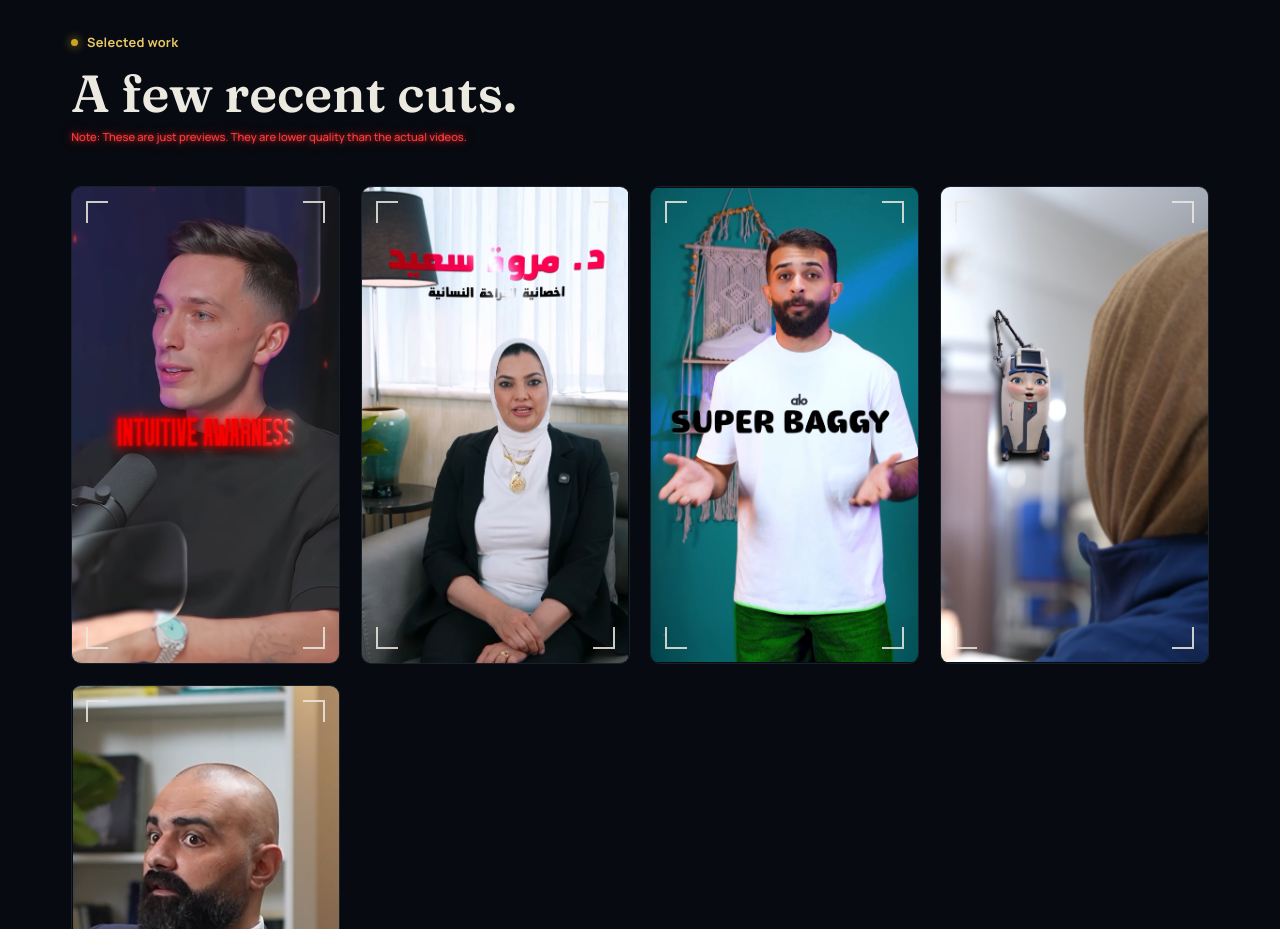
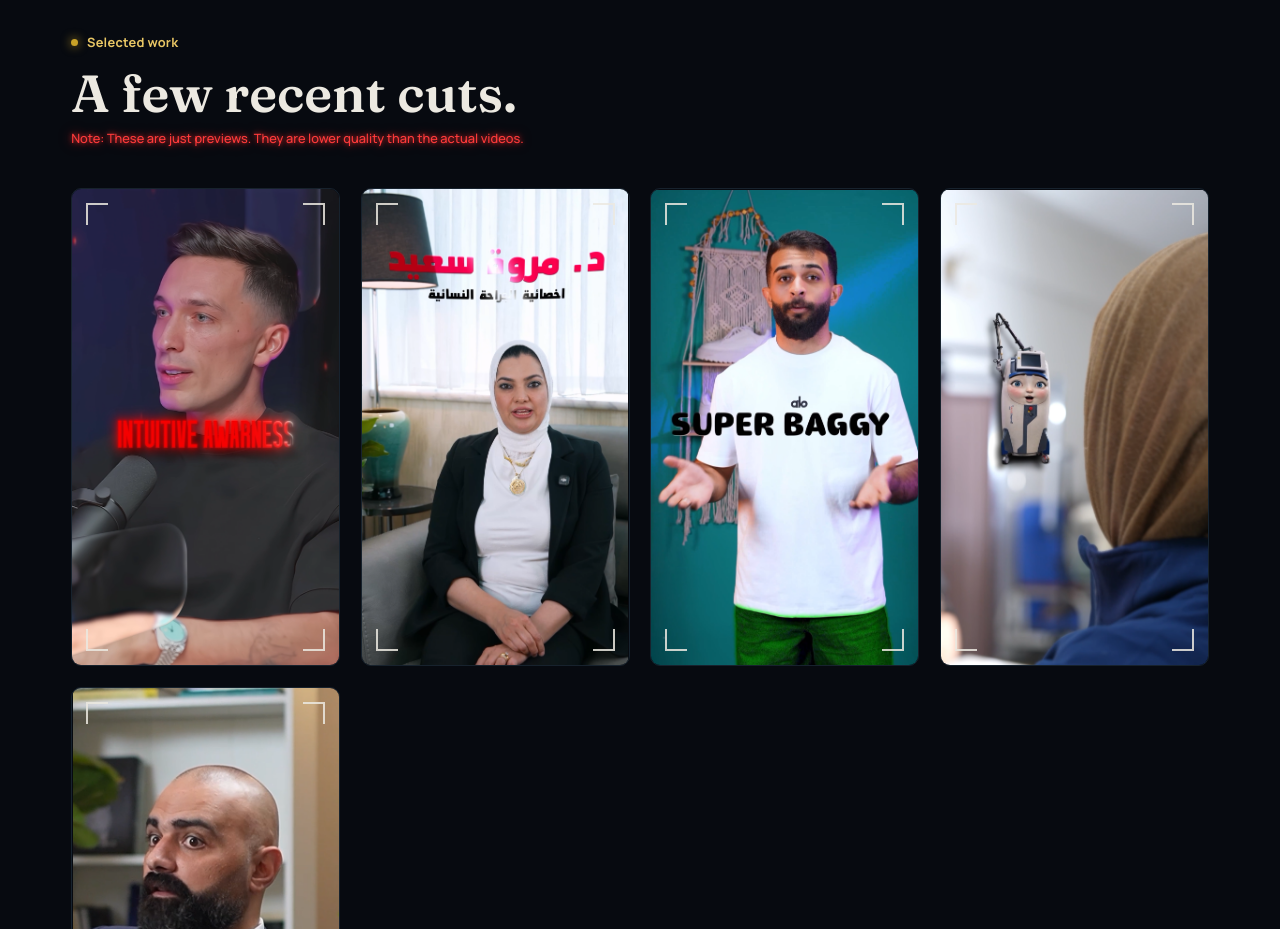
Before and after one commit to hamza1w/zamyo-portfolio, a React (Vite) app: page / in a window 1280 px wide. Shown: the part 1980-2909 px from the top of the page. Built offline with nearby package versions, Linux system fonts and the light colour scheme.

Commit message:
Update website

```diff
--- a/src/components/Work.css
+++ b/src/components/Work.css
@@ -34,7 +34,7 @@
   border: 1px solid var(--glass-border);
 }
 .work__note {
-  font-size: 0.7rem;
+  font-size: 0.8rem;
   color: #ff3b3b;
   margin-top: 0.5rem;
   font-weight: 500;
```
